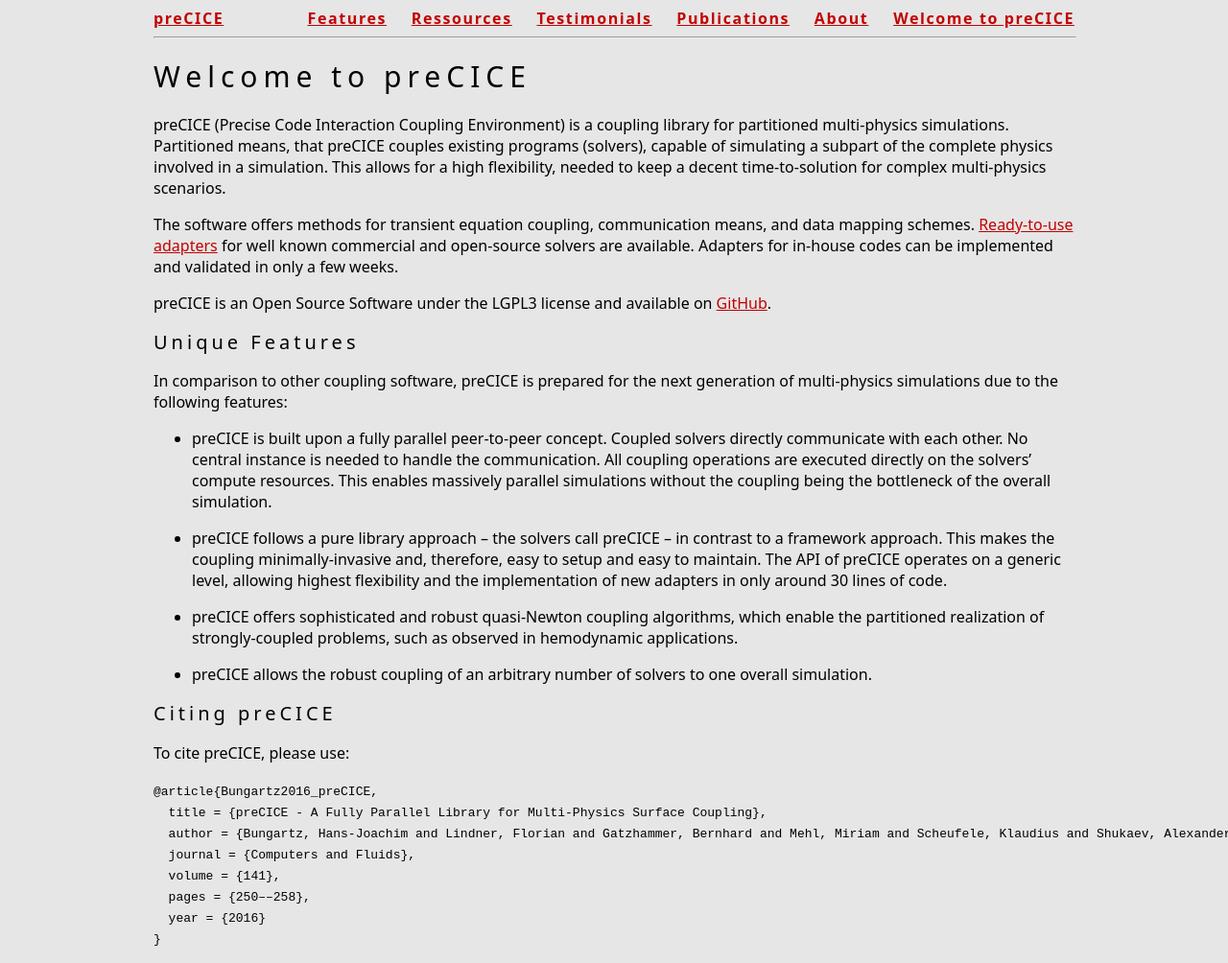
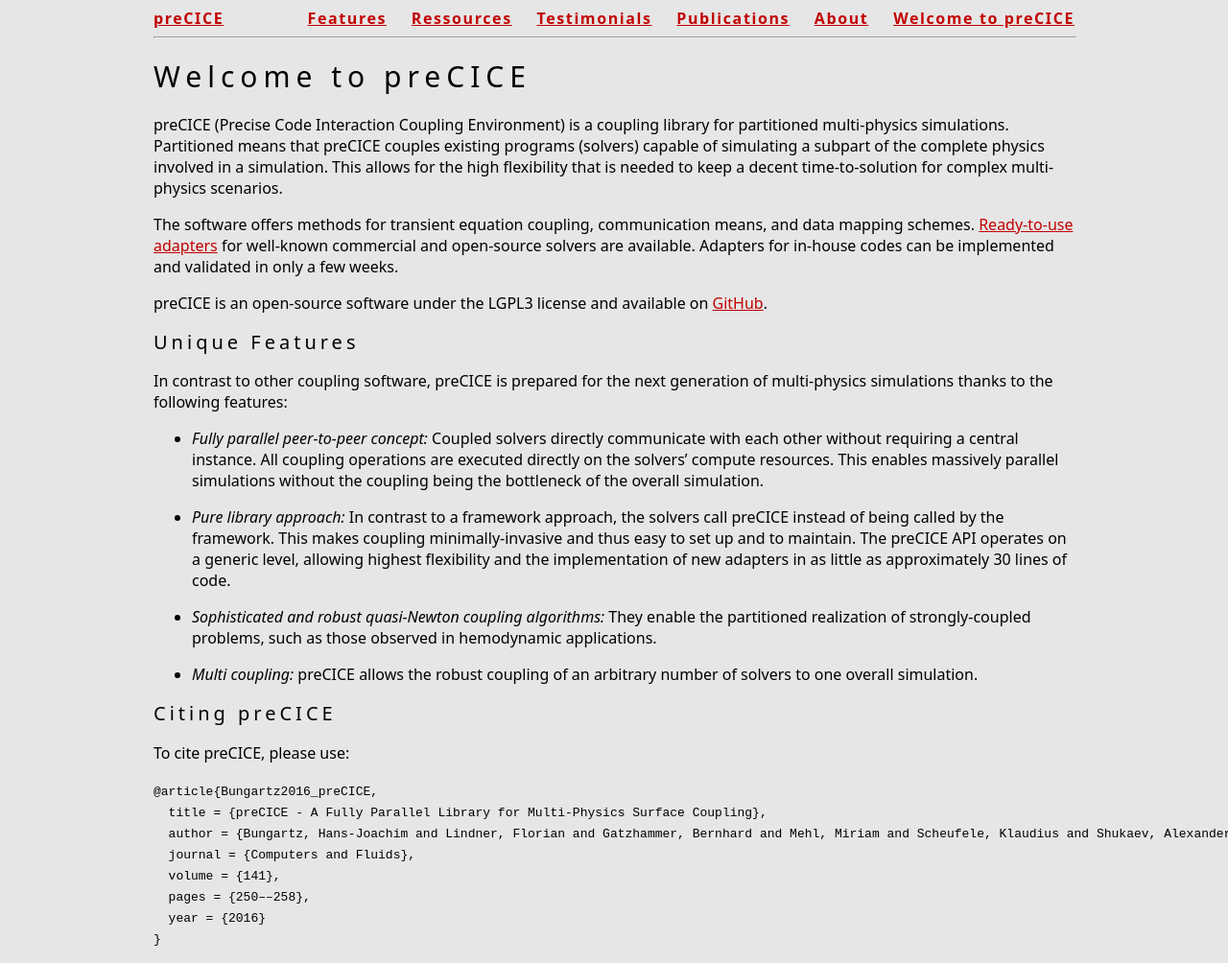
Before and after one commit to precice/precice.github.io_old, a Jekyll site: the page built from index.md, in a window 1280 px wide. Shown: the whole page at 96% size. Built offline with Jekyll 4.4.1, drawn with Linux system fonts in a browser that asks for light colours; our own code applies the rules of GitHub Pages for plain Markdown files.

Commit message:
changed main page

```diff
--- a/index.md
+++ b/index.md
@@ -6,23 +6,23 @@
 
 
 # Welcome to preCICE
-preCICE (Precise Code Interaction Coupling Environment) is a coupling library for partitioned multi-physics simulations. Partitioned means, that preCICE couples existing programs (solvers), capable of simulating a subpart of the complete physics involved in a simulation. This allows for a high flexibility, needed to keep a decent time-to-solution for complex multi-physics scenarios.
+preCICE (Precise Code Interaction Coupling Environment) is a coupling library for partitioned multi-physics simulations. Partitioned means that preCICE couples existing programs (solvers) capable of simulating a subpart of the complete physics involved in a simulation. This allows for the high flexibility that is needed to keep a decent time-to-solution for complex multi-physics scenarios.
 
-The software offers methods for transient equation coupling, communication means, and data mapping schemes. [Ready-to-use adapters](http://www.precice.org/codes) for well known commercial and open-source solvers are available. Adapters for in-house codes can be implemented and validated in only a few weeks.
+The software offers methods for transient equation coupling, communication means, and data mapping schemes. [Ready-to-use adapters](http://www.precice.org/codes) for well-known commercial and open-source solvers are available. Adapters for in-house codes can be implemented and validated in only a few weeks.
 
-preCICE is an Open Source Software under the LGPL3 license and available on [GitHub](https://github.com/precice/precice).
+preCICE is an open-source software under the LGPL3 license and available on [GitHub](https://github.com/precice/precice).
 
 ## Unique Features
 
-In comparison to other coupling software, preCICE is prepared for the next generation of multi-physics simulations due to the following features:
+In contrast to other coupling software, preCICE is prepared for the next generation of multi-physics simulations thanks to the following features:
 
-+ preCICE is built upon a fully parallel peer-to-peer concept. Coupled solvers directly communicate with each other. No central instance is needed to handle the communication. All coupling operations are executed directly on the solvers' compute resources. This enables massively parallel simulations without the coupling being the bottleneck of the overall simulation.
++ *Fully parallel peer-to-peer concept:* Coupled solvers directly communicate with each other without requiring a central instance. All coupling operations are executed directly on the solvers' compute resources. This enables massively parallel simulations without the coupling being the bottleneck of the overall simulation.
 
-+ preCICE follows a pure library approach -- the solvers call preCICE -- in contrast to a framework approach. This makes the coupling minimally-invasive and, therefore, easy to setup and easy to maintain. The API of preCICE operates on a generic level, allowing highest flexibility and the implementation of new adapters in only around 30 lines of code.
++ *Pure library approach:* In contrast to a framework approach, the solvers call preCICE instead of being called by the framework. This makes coupling minimally-invasive and thus easy to set up and to maintain. The preCICE API operates on a generic level, allowing highest flexibility and the implementation of new adapters in as little as approximately 30 lines of code.
 
-+ preCICE offers sophisticated and robust quasi-Newton coupling algorithms, which enable the partitioned realization of strongly-coupled problems, such as observed in hemodynamic applications.
++ *Sophisticated and robust quasi-Newton coupling algorithms:* They enable the partitioned realization of strongly-coupled problems, such as those  observed in hemodynamic applications.
 
-+ preCICE allows the robust coupling of an arbitrary number of solvers to one overall simulation.
++ *Multi coupling:* preCICE allows the robust coupling of an arbitrary number of solvers to one overall simulation.
 
 ## Citing preCICE
 To cite preCICE, please use:
```
